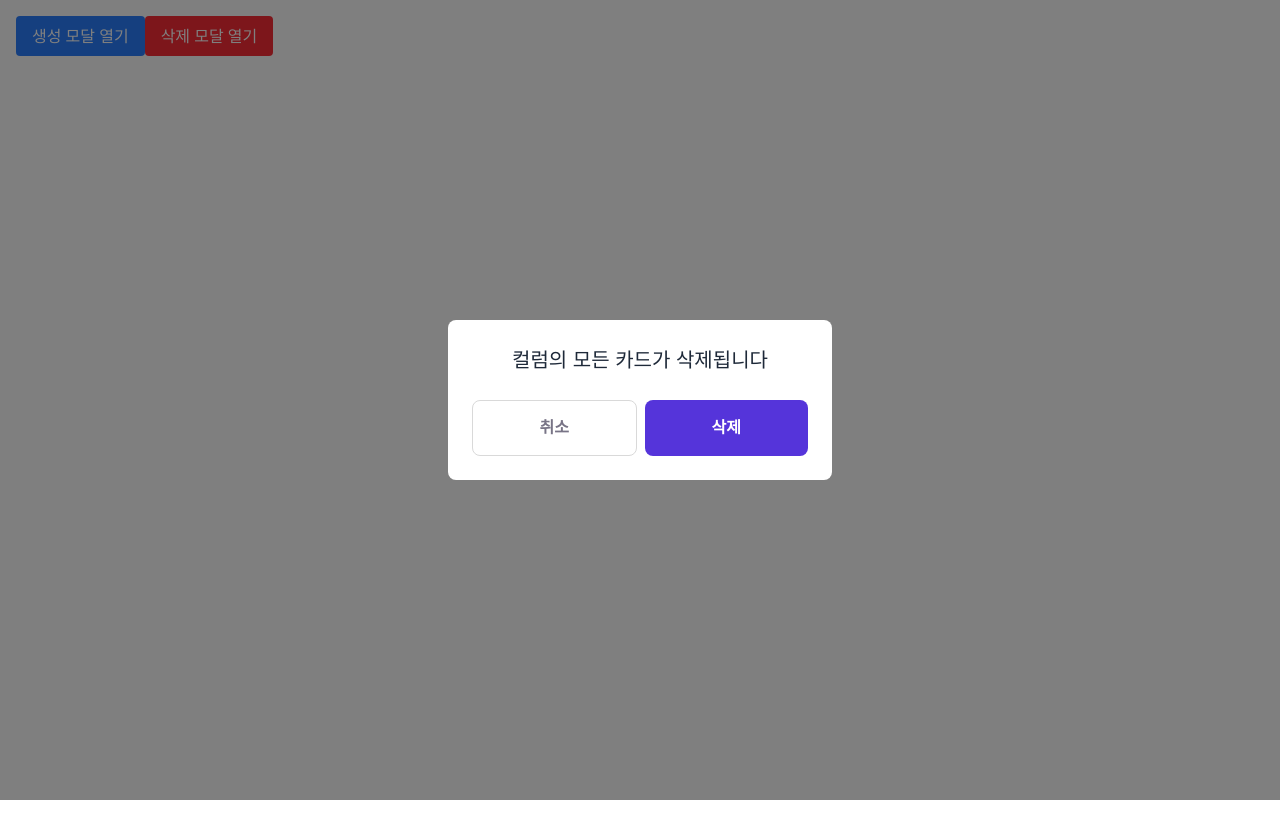
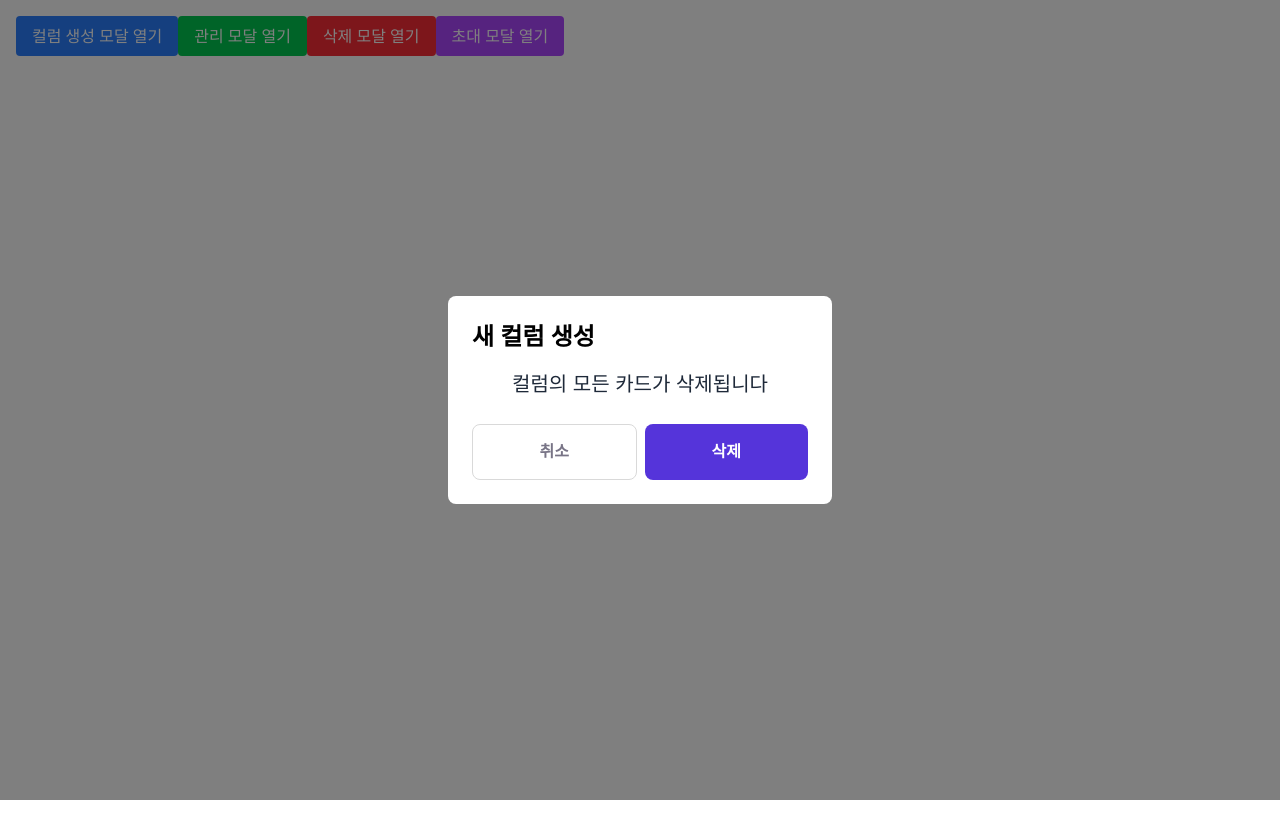
Before and after one commit to FE-3-2team/team2taskify, a Next.js app: page /SJmodaltest in a window 1280 px wide. Both pictures are taken after a click on the button "삭제 모달 열기". Shown: the top 838 px of the page. Built offline with nearby package versions, Linux system fonts and the light colour scheme.

Commit message:
[Feat] 통합 모달, 특정 모달, 모달 테스트 페이지

```diff
--- /dev/null
+++ b/src/components/ModalContents/ColumnModal.tsx
@@ -0,0 +1,252 @@
+import React, { useState, useEffect, useRef, ChangeEvent } from "react";
+import GenericModal from "./GenericModal";
+import UnifiedInput from "../common/Input/TestInput2";
+
+export type ModalMode = "create" | "delete" | "manage" | "invite";
+
+interface ModalTexts {
+  create: {
+    header: string;
+    label: string;
+    placeholder: string;
+    confirm: string;
+  };
+  delete: {
+    message: string;
+    confirm: string;
+  };
+  manage: {
+    header: string;
+    confirm: string;
+    delete: string;
+  };
+  invite: {
+    header: string;
+    label: string;
+    placeholder: string;
+    confirm: string;
+  };
+  cancel: string;
+}
+
+interface ColumnModalProps {
+  isOpen: boolean;
+  mode: ModalMode;
+  onClose: () => void;
+  onConfirm: (value?: string) => void;
+  onDelete?: () => void;
+  initialTitle?: string;
+  texts?: Partial<{
+    create: Partial<ModalTexts["create"]>;
+    delete: Partial<ModalTexts["delete"]>;
+    manage: Partial<ModalTexts["manage"]>;
+    invite: Partial<ModalTexts["invite"]>;
+    cancel: string;
+  }>;
+}
+
+const defaultTexts: ModalTexts = {
+  create: {
+    header: "새 컬럼 생성",
+    label: "제목",
+    placeholder: "새로운 컬럼",
+    confirm: "생성",
+  },
+  delete: {
+    message: "컬럼의 모든 카드가 삭제됩니다",
+    confirm: "삭제",
+  },
+  manage: {
+    header: "컬럼 관리",
+    confirm: "변경",
+    delete: "삭제",
+  },
+  invite: {
+    header: "초대하기",
+    label: "이메일",
+    placeholder: "이메일을 입력해주세요",
+    confirm: "초대",
+  },
+  cancel: "취소",
+};
+
+const ColumnModal: React.FC<ColumnModalProps> = ({
+  isOpen,
+  mode,
+  onClose,
+  onConfirm,
+  onDelete,
+  initialTitle = "",
+  texts = {},
+}) => {
+  // 모드별 텍스트 병합
+  const mergedTexts: ModalTexts = {
+    create: { ...defaultTexts.create, ...texts.create },
+    delete: { ...defaultTexts.delete, ...texts.delete },
+    manage: { ...defaultTexts.manage, ...texts.manage },
+    invite: { ...defaultTexts.invite, ...texts.invite },
+    cancel: texts.cancel || defaultTexts.cancel,
+  };
+
+  // mode가 "invite"인 경우 이메일 입력, 그 외는 타이틀 입력
+  const [value, setValue] = useState("");
+  const [error, setError] = useState("");
+  const inputRef = useRef<HTMLInputElement>(null);
+
+  const validateTitle = (val: string) => {
+    if (val.trim() === "중복된 텍스트") {
+      return "중복된 컬럼 입니다";
+    }
+    if (val && (val.length < 2 || val.length > 12)) {
+      return "2 ~ 12자의 제목을 지어주세요";
+    }
+    return "";
+  };
+
+  const validateEmail = (email: string): string => {
+    const emailRegex = /^[^\s@]+@[^\s@]+\.[^\s@]+$/;
+    if (!email.trim()) return "이메일을 입력하세요";
+    if (!emailRegex.test(email)) return "올바른 이메일 형식이 아닙니다";
+    return "";
+  };
+
+  // 이메일 입력용 핸들러 (invite 모드)
+  const handleEmailChange = (val: string) => {
+    setValue(val);
+  };
+
+  // 타이틀 입력용 핸들러 (create, manage 모드)
+  const handleTitleChange = (e: ChangeEvent<HTMLInputElement>) => {
+    const newValue = e.target.value;
+    setValue(newValue);
+    // manage 모드일 때만 타이틀 검증 진행
+    if (mode === "create" || mode === "manage") {
+      const validationError = validateTitle(newValue);
+      setError(validationError);
+    }
+  };
+
+  const handleKeyDown = (e: React.KeyboardEvent<HTMLInputElement>) => {
+    if (e.key === "Enter") {
+      handleConfirm();
+    }
+  };
+
+  const handleConfirm = () => {
+    if (mode === "invite") {
+      const validationError = validateEmail(value);
+      if (validationError) {
+        setError(validationError);
+        return;
+      }
+      onConfirm(value);
+    } else if (mode === "create" || mode === "manage") {
+      if (!value.trim()) {
+        setError("제목을 입력하세요");
+        return;
+      }
+      if (error) return;
+      onConfirm(value);
+    } else if (mode === "delete") {
+      onConfirm();
+    }
+  };
+
+  useEffect(() => {
+    if (isOpen) {
+      // 초대 모달은 빈 문자열, 그 외에는 기존 타이틀을 유지
+      setValue(mode === "create" ? "" : initialTitle);
+      setError("");
+      if ((mode === "create" || mode === "manage") && inputRef.current) {
+        inputRef.current.focus();
+      }
+    }
+  }, [isOpen, mode, initialTitle]);
+
+  let modalContent;
+  if (mode === "invite") {
+    // 초대 모달: UnifiedInput의 email variant 사용
+    modalContent = (
+      <div>
+        <UnifiedInput
+          variant="email"
+          label={mergedTexts.invite.label}
+          placeholder={mergedTexts.invite.placeholder}
+          value={value}
+          onChange={handleEmailChange}
+        />
+        {error && <p className="mt-2 text-sm text-red-500">{error}</p>}
+      </div>
+    );
+  } else if (mode === "create" || mode === "manage") {
+    modalContent = (
+      <>
+        <label
+          htmlFor="column-title"
+          className="block mb-2 text-gray-700 text-lg-regular"
+        >
+          {mergedTexts.create.label}
+        </label>
+        <input
+          id="column-title"
+          type="text"
+          placeholder={mergedTexts.create.placeholder}
+          value={value}
+          onChange={handleTitleChange}
+          onKeyDown={handleKeyDown}
+          maxLength={12}
+          ref={inputRef}
+          className={`w-full h-[50px] rounded-[8px] border pt-[15px] pr-[16px] pb-[15px] pl-[16px] focus:outline-none text-lg-regular ${
+            error ? "border-red-500" : "border-gray-300"
+          }`}
+        />
+        {error && <p className="mt-2 text-sm text-red-500">{error}</p>}
+      </>
+    );
+  } else {
+    // 삭제 모달
+    modalContent = (
+      <p className="mb-6 text-center text-gray-800 text-xl-medium">
+        {mergedTexts.delete.message}
+      </p>
+    );
+  }
+
+  let headerText = "";
+  let confirmText = "";
+  let leftButtonText = "";
+  let leftButtonAction: () => void = onClose;
+
+  if (mode === "create") {
+    headerText = mergedTexts.create.header;
+    confirmText = mergedTexts.create.confirm;
+    leftButtonText = mergedTexts.cancel;
+  } else if (mode === "invite") {
+    headerText = mergedTexts.invite.header;
+    confirmText = mergedTexts.invite.confirm;
+    leftButtonText = mergedTexts.cancel;
+  } else if (mode === "delete") {
+    headerText = mergedTexts.create.header;
+    confirmText = mergedTexts.delete.confirm;
+    leftButtonText = mergedTexts.cancel;
+  } else if (mode === "manage") {
+    headerText = mergedTexts.manage.header;
+    confirmText = mergedTexts.manage.confirm;
+    leftButtonText = mergedTexts.manage.delete;
+    leftButtonAction = onDelete ? onDelete : onClose;
+  }
+
+  return (
+    <GenericModal
+      isOpen={isOpen}
+      onClose={onClose}
+      headerText={headerText}
+      content={modalContent}
+      confirmText={confirmText}
+      cancelText={leftButtonText}
+      onConfirm={handleConfirm}
+    />
+  );
+};
+
+export default ColumnModal;
--- /dev/null
+++ b/src/components/ModalContents/GenericModal.tsx
@@ -0,0 +1,70 @@
+import React, { useEffect } from "react";
+import ModalButton from "../common/Button/ModalButton";
+
+interface GenericModalProps {
+  isOpen: boolean;
+  onClose: () => void;
+  headerText: React.ReactNode; // 수정됨
+  content: React.ReactNode;
+  confirmText: string;
+  cancelText: string;
+  onConfirm: () => void;
+}
+
+const GenericModal: React.FC<GenericModalProps> = ({
+  isOpen,
+  onClose,
+  headerText,
+  content,
+  confirmText,
+  cancelText,
+  onConfirm,
+}) => {
+  useEffect(() => {
+    if (isOpen) {
+      const handleEsc = (e: KeyboardEvent) => {
+        if (e.key === "Escape") onClose();
+      };
+      document.addEventListener("keydown", handleEsc);
+      return () => {
+        document.removeEventListener("keydown", handleEsc);
+      };
+    }
+  }, [isOpen, onClose]);
+
+  if (!isOpen) return null;
+
+  return (
+    <div
+      className="fixed inset-0 z-50 flex items-center justify-center"
+      role="dialog" // 모달이 대화 상자임을 알림
+      aria-modal="true" // 모달이 열렸을 때 다른 영역과의 상호작용 제한
+      aria-labelledby="modal-title" // 모달의 제목을 참조
+    >
+      <div
+        className="absolute inset-0 bg-black opacity-50"
+        onClick={onClose}
+      ></div>
+      <div className="relative z-10 w-full max-w-sm p-6 bg-white rounded-lg">
+        <h2 id="modal-title" className="mb-4 text-2xl font-bold text-left">
+          {headerText}
+        </h2>
+        <div className="mb-6 text-center">{content}</div>
+        <div className="flex justify-end mt-4 space-x-2">
+          <ModalButton
+            onClick={onClose}
+            text={cancelText}
+            variant="secondary"
+          />
+          <ModalButton
+            onClick={onConfirm}
+            text={confirmText}
+            variant="primary"
+          />
+        </div>
+      </div>
+    </div>
+  );
+};
+
+export default GenericModal;
--- a/src/pages/SJmodaltest.tsx
+++ b/src/pages/SJmodaltest.tsx
@@ -1,17 +1,30 @@
 import React, { useState } from "react";
-import ColumnModal, { ModalMode } from "../components/ModalContents/NewColoumn";
+import ColumnModal, {
+  ModalMode,
+} from "../components/ModalContents/ColumnModal";
 
 export default function TestColumnModalPage() {
   const [isModalOpen, setIsModalOpen] = useState(false);
   const [modalMode, setModalMode] = useState<ModalMode>("create");
   const [result, setResult] = useState("");
+  const [currentTitle, setCurrentTitle] = useState("기존 컬럼 제목");
 
-  const handleConfirm = (title?: string) => {
-    if (modalMode === "create" && title) {
-      setResult(`생성된 프로젝트 제목: ${title}`);
+  const handleConfirm = (value?: string) => {
+    if (modalMode === "create" && value) {
+      setResult(`생성된 컬럼 제목: ${value}`);
+    } else if (modalMode === "manage" && value) {
+      setResult(`변경된 컬럼 제목: ${value}`);
+      setCurrentTitle(value);
+    } else if (modalMode === "invite" && value) {
+      setResult(`입력한 이메일: ${value}`);
     } else if (modalMode === "delete") {
       setResult("컬럼의 모든 카드가 삭제되었습니다");
     }
+    setIsModalOpen(false);
+  };
+
+  const handleDelete = () => {
+    setResult("컬럼이 삭제되었습니다");
     setIsModalOpen(false);
   };
 
@@ -24,7 +37,16 @@ export default function TestColumnModalPage() {
         }}
         className="px-4 py-2 text-white bg-blue-500 rounded"
       >
-        생성 모달 열기
+        컬럼 생성 모달 열기
+      </button>
+      <button
+        onClick={() => {
+          setModalMode("manage");
+          setIsModalOpen(true);
+        }}
+        className="px-4 py-2 text-white bg-green-500 rounded"
+      >
+        관리 모달 열기
       </button>
       <button
         onClick={() => {
@@ -35,12 +57,23 @@ export default function TestColumnModalPage() {
       >
         삭제 모달 열기
       </button>
+      <button
+        onClick={() => {
+          setModalMode("invite");
+          setIsModalOpen(true);
+        }}
+        className="px-4 py-2 text-white bg-purple-500 rounded"
+      >
+        초대 모달 열기
+      </button>
       {result && <p className="mt-4 text-lg">{result}</p>}
       <ColumnModal
         isOpen={isModalOpen}
         mode={modalMode}
         onClose={() => setIsModalOpen(false)}
         onConfirm={handleConfirm}
+        onDelete={handleDelete}
+        initialTitle={currentTitle}
       />
     </div>
   );
```
